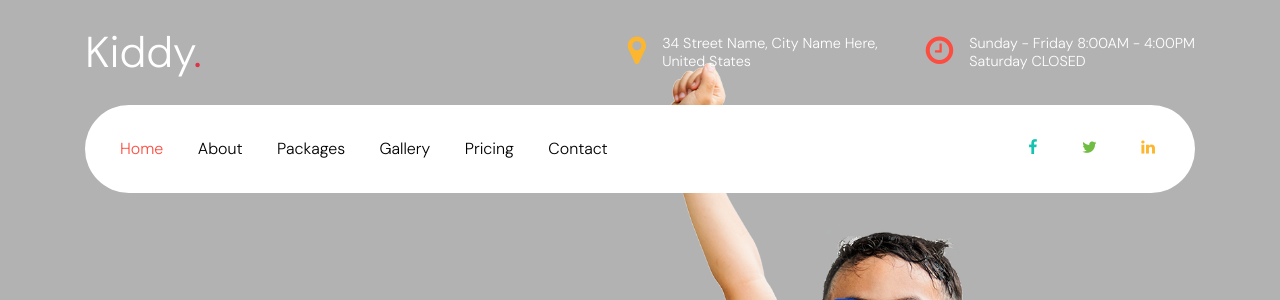
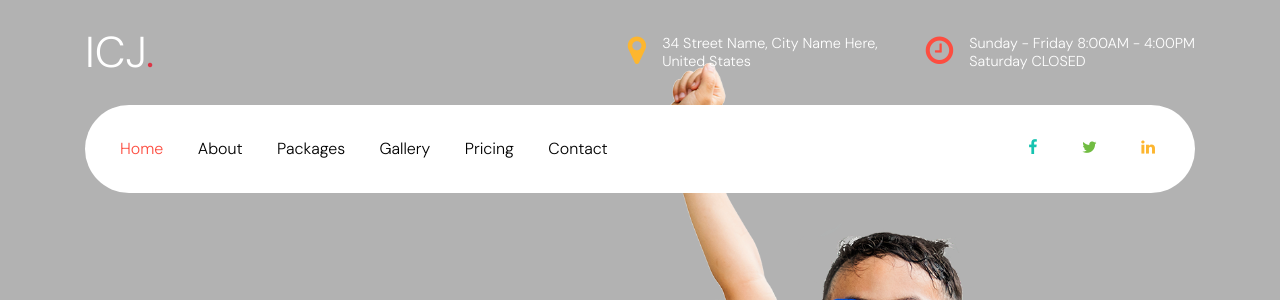
Before and after one commit to akkozha/interac, a Django app: page / in a window 1280 px wide. Shown: the top 300 px of the page. Run offline with Django 3.2, Linux system fonts and the light colour scheme; some web fonts are replaced.

Commit message:
debug false

```diff
--- a/main/templates/main/index.html
+++ b/main/templates/main/index.html
@@ -3,25 +3,25 @@
 <html lang="en">
 
   <head>
-    <title>Kiddy &mdash; Website Template by Colorlib</title>
+    <title>Kiddy &</title>
     <meta charset="utf-8">
     <meta name="viewport" content="width=device-width, initial-scale=1, shrink-to-fit=no">
 
     <link href="https://fonts.googleapis.com/css?family=DM+Sans:300,400,700|Indie+Flower" rel="stylesheet">
 
 
-    <link rel="stylesheet" href="/fonts/icomoon/style.css">
+    <link rel="stylesheet" href="{% static "fonts/icomoon/style.css" %}">
 
-    <link rel="stylesheet" href="/static/css/bootstrap.min.css">
-    <link rel="stylesheet" href="/static/css/bootstrap-datepicker.css">
-    <link rel="stylesheet" href="/static/css/jquery.fancybox.min.css">
-    <link rel="stylesheet" href="/static/css/owl.carousel.min.css">
-    <link rel="stylesheet" href="/static/css/owl.theme.default.min.css">
-    <link rel="stylesheet" href="/fonts/flaticon/font/flaticon.css">
-    <link rel="stylesheet" href="/static/css/aos.css">
+    <link rel="stylesheet" href="{% static "css/bootstrap.min.css" %}">
+    <link rel="stylesheet" href="{% static "css/bootstrap-datepicker.css" %}">
+    <link rel="stylesheet" href="{% static "css/jquery.fancybox.min.css" %}">
+    <link rel="stylesheet" href="{% static "css/owl.carousel.min.css" %}">
+    <link rel="stylesheet" href="{% static "css/owl.theme.default.min.css" %}">
+    <link rel="stylesheet" href="{% static "fonts/flaticon/font/flaticon.css" %}">
+    <link rel="stylesheet" href="{% static "css/aos.css" %}">
 
     <!-- MAIN CSS -->
-    <link rel="stylesheet" href="/static/css/style.css">
+    <link rel="stylesheet" href="{% static "/css/style.css" %}">
 
   </head>
 
@@ -46,7 +46,7 @@
         <div class="container mb-3">
           <div class="d-flex align-items-center">
             <div class="site-logo mr-auto">
-              <a href="index.html">Kiddy<span class="text-primary">.</span></a>
+              <a href="index.html">ICJ<span class="text-primary">.</span></a>
             </div>
             <div class="site-quick-contact d-none d-lg-flex ml-auto ">
               <div class="d-flex site-info align-items-center mr-5">
```
